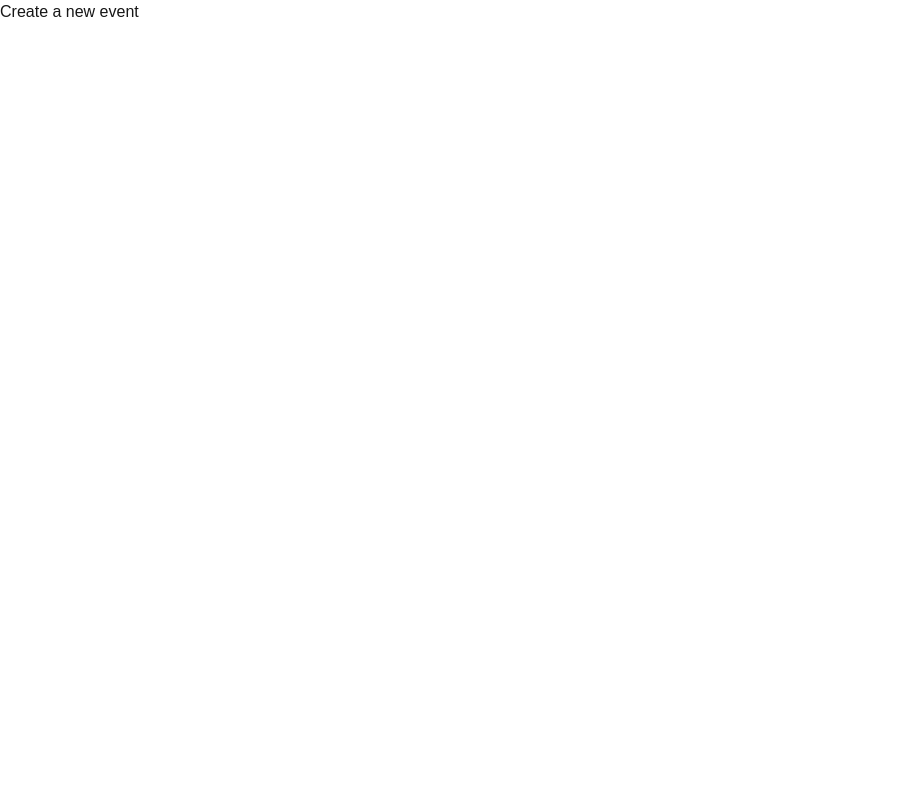
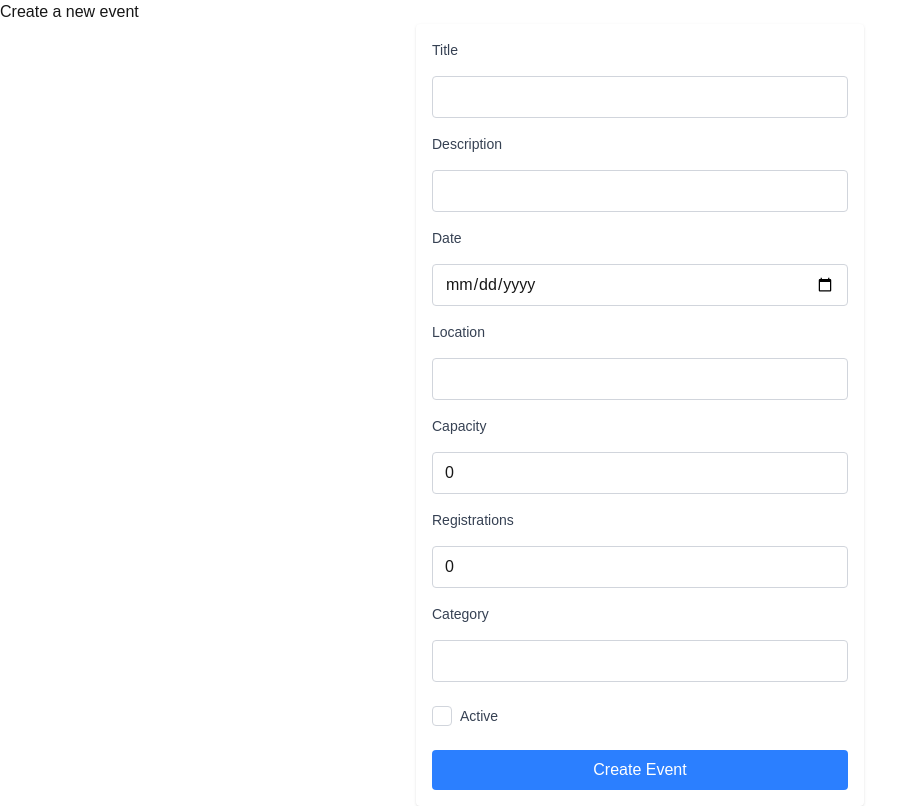
Before and after one commit to ka1130/Happenly, a Next.js app: page /events/new in a window 1280 px wide. Shown: the whole page, without its empty margins (0-911 px from the left). Built offline with nearby package versions, Linux system fonts and the light colour scheme.

Commit message:
Add form to create an event

```diff
--- a/app/events/new/page.tsx
+++ b/app/events/new/page.tsx
@@ -1,5 +1,110 @@
 'use client';
 
+import { useState } from 'react';
+
 export default function NewEventPage() {
-  return <h1>Create a new event</h1>;
+  const [form, setForm] = useState({
+    title: '',
+    description: '',
+    date: '',
+    location: '',
+    capacity: 0,
+    registrations: 0,
+    category: '',
+    active: false,
+  });
+
+  const handleSubmit = async (e: React.FormEvent) => {
+    e.preventDefault();
+    // const res = await
+  };
+
+  return (
+    <>
+      <h1>Create a new event</h1>
+      <form
+        onSubmit={handleSubmit}
+        className="max-w-md mx-auto p-4 bg-white shadow rounded space-y-4"
+      >
+        <label className="block text-sm font-medium text-gray-700">Title</label>
+        <input
+          type="text"
+          value={form.title}
+          onChange={(e) => setForm({ ...form, title: e.target.value })}
+          className="mt-1 block w-full border border-gray-300 rounded px-3 py-2 focus:outline-none focus:ring-2 focus:ring-blue-500"
+        />
+        <label className="block text-sm font-medium text-gray-700">
+          Description
+        </label>
+        <input
+          type="text"
+          value={form.description}
+          onChange={(e) => setForm({ ...form, description: e.target.value })}
+          className="mt-1 block w-full border border-gray-300 rounded px-3 py-2 focus:outline-none focus:ring-2 focus:ring-blue-500"
+        />
+        <label className="block text-sm font-medium text-gray-700">Date</label>
+        <input
+          type="date"
+          value={form.date}
+          onChange={(e) => setForm({ ...form, date: e.target.value })}
+          className="mt-1 block w-full border border-gray-300 rounded px-3 py-2 focus:outline-none focus:ring-2 focus:ring-blue-500"
+        />
+        <label className="block text-sm font-medium text-gray-700">
+          Location
+        </label>
+        <input
+          type="text"
+          value={form.location}
+          onChange={(e) => setForm({ ...form, location: e.target.value })}
+          className="mt-1 block w-full border border-gray-300 rounded px-3 py-2 focus:outline-none focus:ring-2 focus:ring-blue-500"
+        />
+        <label className="block text-sm font-medium text-gray-700">
+          Capacity
+        </label>
+        <input
+          type="number"
+          value={form.capacity}
+          onChange={(e) =>
+            setForm({ ...form, capacity: Number(e.target.value) })
+          }
+          className="mt-1 block w-full border border-gray-300 rounded px-3 py-2 focus:outline-none focus:ring-2 focus:ring-blue-500"
+        />
+        <label className="block text-sm font-medium text-gray-700">
+          Registrations
+        </label>
+        <input
+          type="number"
+          value={form.registrations}
+          onChange={(e) =>
+            setForm({ ...form, registrations: Number(e.target.value) })
+          }
+          className="mt-1 block w-full border border-gray-300 rounded px-3 py-2 focus:outline-none focus:ring-2 focus:ring-blue-500"
+        />
+        <label className="block text-sm font-medium text-gray-700">
+          Category
+        </label>
+        <input
+          type="text"
+          value={form.category}
+          onChange={(e) => setForm({ ...form, category: e.target.value })}
+          className="mt-1 block w-full border border-gray-300 rounded px-3 py-2 focus:outline-none focus:ring-2 focus:ring-blue-500"
+        />
+        <label className="mt-2 inline-flex items-center space-x-2 text-sm font-medium text-gray-700">
+          <input
+            type="checkbox"
+            checked={form.active}
+            onChange={(e) => setForm({ ...form, active: e.target.checked })}
+            className="h-5 w-5 text-blue-600 border border-gray-300 rounded focus:ring-2 focus:ring-blue-500 appearance-none checked:bg-blue-600 checked:border-blue-600"
+          />
+          <span>Active</span>
+        </label>
+        <button
+          type="submit"
+          className="w-full mt-2  bg-blue-500 text-white py-2 rounded hover:bg-blue-600 transition"
+        >
+          Create Event
+        </button>
+      </form>
+    </>
+  );
 }
```
